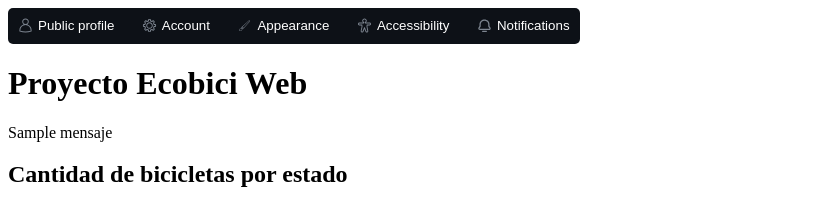
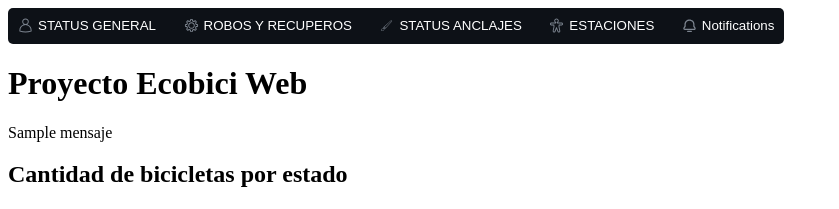
Before and after one commit to CapitanTsubasa/ecobici_github, a Django app: template inicio/templates/inicio/index.html in a window 1280 px wide. Shown: the top 209 px of the page, without its empty margins (0-839 px from the left). Run offline with Django 5.2, Linux system fonts and the light colour scheme; the template is opened without the code that fills it: most values are stand-ins (such as "Sample title", 1, 10 or a date in 2020).

Commit message:
Subiendo menu - probando css02

```diff
--- a/inicio/templates/inicio/index.html
+++ b/inicio/templates/inicio/index.html
@@ -23,7 +23,7 @@
         d="m1.5 13v1a.5.5 0 0 0 .3379.4731 18.9718 18.9718 0 0 0 6.1621 1.0269 18.9629 18.9629 0 0 0 6.1621-1.0269.5.5 0 0 0 .3379-.4731v-1a6.5083 6.5083 0 0 0 -4.461-6.1676 3.5 3.5 0 1 0 -4.078 0 6.5083 6.5083 0 0 0 -4.461 6.1676zm4-9a2.5 2.5 0 1 1 2.5 2.5 2.5026 2.5026 0 0 1 -2.5-2.5zm2.5 3.5a5.5066 5.5066 0 0 1 5.5 5.5v.6392a18.08 18.08 0 0 1 -11 0v-.6392a5.5066 5.5066 0 0 1 5.5-5.5z"
       ></path>
     </svg>
-    Public profile
+    STATUS GENERAL
   </button>
   <button class="value">
     <svg id="Line" viewBox="0 0 32 32" xmlns="http://www.w3.org/2000/svg">
@@ -38,7 +38,7 @@
         d="m16 23c-3.859 0-7-3.141-7-7s3.141-7 7-7 7 3.141 7 7-3.141 7-7 7zm0-12c-2.757 0-5 2.243-5 5s2.243 5 5 5 5-2.243 5-5-2.243-5-5-5z"
       ></path>
     </svg>
-    Account
+    ROBOS Y RECUPEROS
   </button>
   <button class="value">
     <svg viewBox="0 0 128 128" xmlns="http://www.w3.org/2000/svg">
@@ -47,7 +47,7 @@
         d="m109.9 20.63a6.232 6.232 0 0 0 -8.588-.22l-57.463 51.843c-.012.011-.02.024-.031.035s-.023.017-.034.027l-4.721 4.722a1.749 1.749 0 0 0 0 2.475l.341.342-3.16 3.16a8 8 0 0 0 -1.424 1.967 11.382 11.382 0 0 0 -12.055 10.609c-.006.036-.011.074-.015.111a5.763 5.763 0 0 1 -4.928 5.41 1.75 1.75 0 0 0 -.844 3.14c4.844 3.619 9.4 4.915 13.338 4.915a17.14 17.14 0 0 0 11.738-4.545l.182-.167a11.354 11.354 0 0 0 3.348-8.081c0-.225-.02-.445-.032-.667a8.041 8.041 0 0 0 1.962-1.421l3.16-3.161.342.342a1.749 1.749 0 0 0 2.475 0l4.722-4.722c.011-.011.018-.025.029-.036s.023-.018.033-.029l51.844-57.46a6.236 6.236 0 0 0 -.219-8.589zm-70.1 81.311-.122.111c-.808.787-7.667 6.974-17.826 1.221a9.166 9.166 0 0 0 4.36-7.036 1.758 1.758 0 0 0 .036-.273 7.892 7.892 0 0 1 9.122-7.414c.017.005.031.014.048.019a1.717 1.717 0 0 0 .379.055 7.918 7.918 0 0 1 4 13.317zm5.239-10.131c-.093.093-.194.176-.293.26a11.459 11.459 0 0 0 -6.289-6.286c.084-.1.167-.2.261-.3l3.161-3.161 6.321 6.326zm7.214-4.057-9.479-9.479 2.247-2.247 9.479 9.479zm55.267-60.879-50.61 56.092-9.348-9.348 56.092-50.61a2.737 2.737 0 0 1 3.866 3.866z"
       ></path>
     </svg>
-    Appearance
+    STATUS ANCLAJES
   </button>
   <button class="value">
     <svg id="svg8" viewBox="0 0 32 32" xmlns="http://www.w3.org/2000/svg">
@@ -59,7 +59,7 @@
         ></path>
       </g>
     </svg>
-    Accessibility
+    ESTACIONES
   </button>
   <button class="value">
     <svg fill="none" viewBox="0 0 24 25" xmlns="http://www.w3.org/2000/svg">
```
